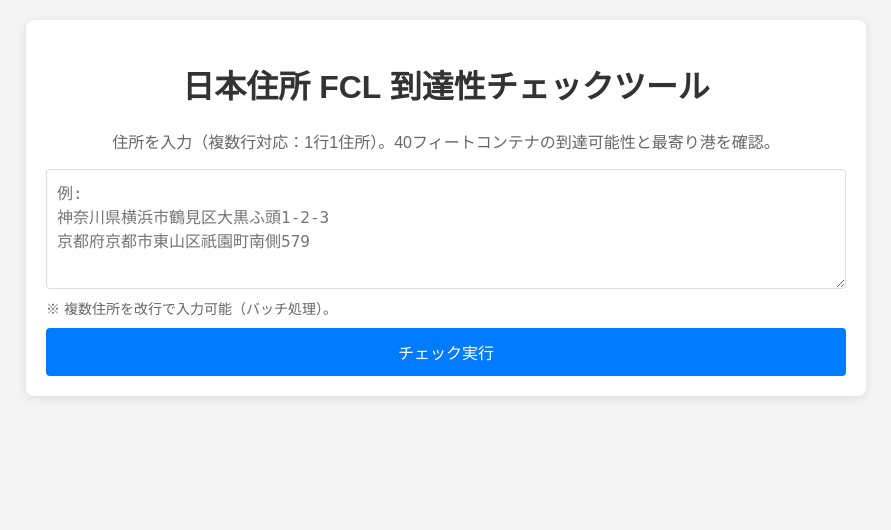
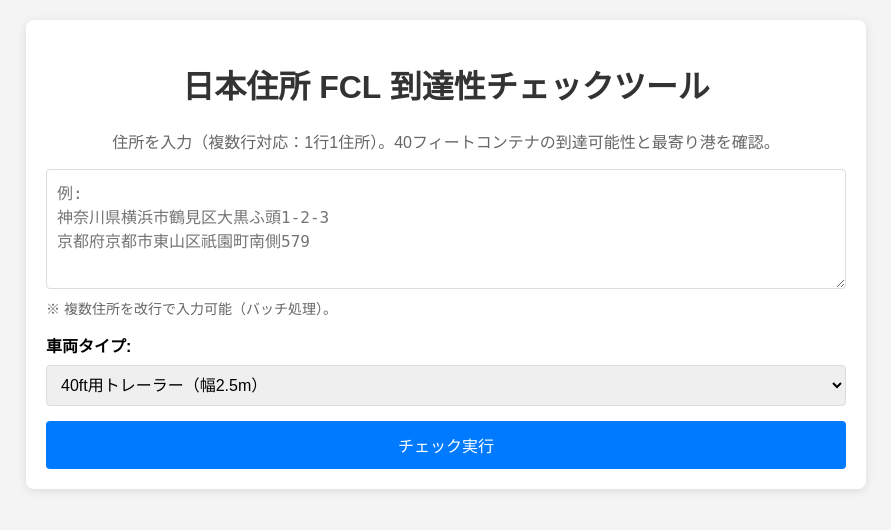
Before and after one commit to Rookie-TT/jp-fcl-checker, a Flask app: page / in a window 1280 px wide. Shown: the top 530 px of the page, without its empty margins (194-1085 px from the left). Run offline with Flask 3, Linux system fonts and the light colour scheme.

Commit message:
新增车辆类型选择

```diff
--- a/templates/index.html
+++ b/templates/index.html
@@ -149,6 +149,19 @@
 
         <textarea id="addresses" placeholder="例:&#10;神奈川県横浜市鶴見区大黒ふ頭1-2-3&#10;京都府京都市東山区祇園町南側579"></textarea>
         <div class="batch-note">※ 複数住所を改行で入力可能（バッチ処理）。</div>
+
+        <!-- 车辆类型选择 -->
+        <div style="margin: 15px 0;">
+            <label for="vehicleType" style="font-weight: bold; display: block; margin-bottom: 8px;">車両タイプ:</label>
+            <select id="vehicleType" style="width: 100%; padding: 10px; border: 1px solid #ddd; border-radius: 4px; font-size: 16px; box-sizing: border-box;">
+                <option value="40ft">40ft用トレーラー（幅2.5m）</option>
+                <option value="20ft">20ft用トレーラー（幅2.5m）</option>
+                <option value="10t">10t飛翼車（幅2.48～2.50m）</option>
+                <option value="4t">4t飛翼車（幅2.30～2.35m）</option>
+                <option value="2t">2t箱型トラック（幅1.88～2.10m）</option>
+            </select>
+        </div>
+
         <button id="checkBtn" onclick="checkAddresses()">チェック実行</button>
 
         <!-- 进度条 -->
@@ -163,6 +176,8 @@
     <script>
         async function checkAddresses() {
             const addresses = document.getElementById('addresses').value.trim().split('\n').filter(a => a.trim());
+            const vehicleType = document.getElementById('vehicleType').value;
+
             if (!addresses.length) {
                 alert('住所を入力してください');
                 return;
@@ -201,7 +216,10 @@
                 const res = await fetch('/check', {
                     method: 'POST',
                     headers: { 'Content-Type': 'application/json' },
-                    body: JSON.stringify({ addresses: addresses })
+                    body: JSON.stringify({
+                        addresses: addresses,
+                        vehicle_type: vehicleType
+                    })
                 });
 
                 const data = await res.json();
```
